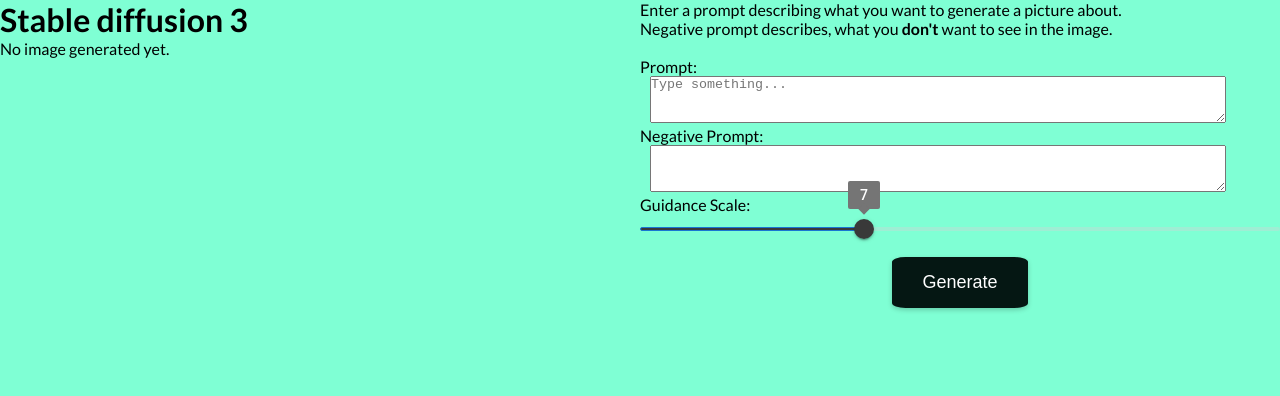
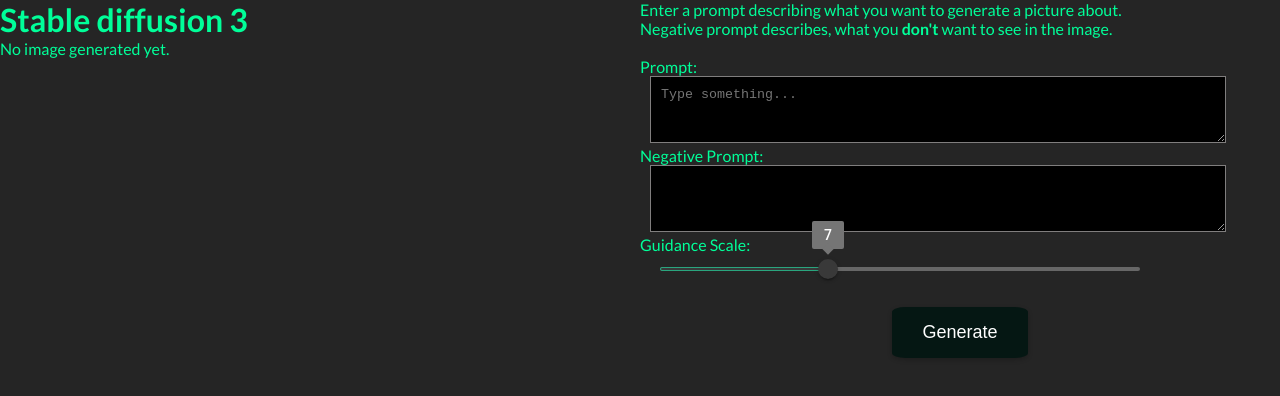
Before and after one commit to SakuOrdrTab/React-SD, a React (Vite) app in the folder react-sd-frontend/: page / in a window 1280 px wide. Shown: the top 396 px of the page. Built offline with nearby package versions, Linux system fonts and the light colour scheme.

Commit message:
changed several styles

```diff
--- a/react-sd-frontend/src/components/GuidanceScaleSlider.jsx
+++ b/react-sd-frontend/src/components/GuidanceScaleSlider.jsx
@@ -4,9 +4,10 @@
 const GuidanceScaleSlider = ({ imageSettings, setImageSettings }) => {
     return (
     <div>
-        <p>
         Guidance Scale:<br />
+        <div>
             <Slider className="guidance-slider"
+                sx={{ width: '75%' }}
                 value={imageSettings.guidanceScale || 7.0}
                 onChange={(e, newValue) =>
                 setImageSettings({ ...imageSettings, guidanceScale: newValue })
@@ -16,7 +17,7 @@
                 step={0.1}
                 valueLabelDisplay="on"
             />
-        </p>
+        </div>
     </div>
 )}
 
--- a/react-sd-frontend/src/styles/App.css
+++ b/react-sd-frontend/src/styles/App.css
@@ -7,11 +7,15 @@
   box-sizing: border-box;
 }
 
+body {
+  color: #00ff99;
+}
+
 .application {
   display: flex;
   width: 100vw;
   height: 100vh;
-  background-color: aquamarine;
+  background-color: rgb(37, 37, 37);
   font-family: 'Lato', sans-serif;
 }
 
--- a/react-sd-frontend/src/styles/GuidanceScaleSlider.css
+++ b/react-sd-frontend/src/styles/GuidanceScaleSlider.css
@@ -1,12 +1,14 @@
 .guidance-slider {
-    width: 20vw;
-    margin: 0 auto 10px auto; /* Center and add margin */
+    display: flex;
+    margin: 0 auto 20px 20px;
     padding: 15px 30px;
     font-size: 18px;
 }
 
 .guidance-slider .MuiSlider-track {
     background-color: rgb(57, 57, 57); /* Track color */
+    color:rgb(42, 165, 126);
+    width: 90%;
 }
 
 .guidance-slider .MuiSlider-rail {
--- a/react-sd-frontend/src/styles/PromptSettings.css
+++ b/react-sd-frontend/src/styles/PromptSettings.css
@@ -3,4 +3,9 @@
     box-sizing: border-box;
     margin-right: 10px;
     margin-left: 10px;
+    background-color: #000000; /* Black background */
+    color:rgb(206, 206, 206);
+    /* Add any other styles you want, like padding, border, etc. */
+    padding: 10px;
+    border: 1px solid #807e7e;
   }
```
Lines whose indentation alone changed are shown as unchanged.
